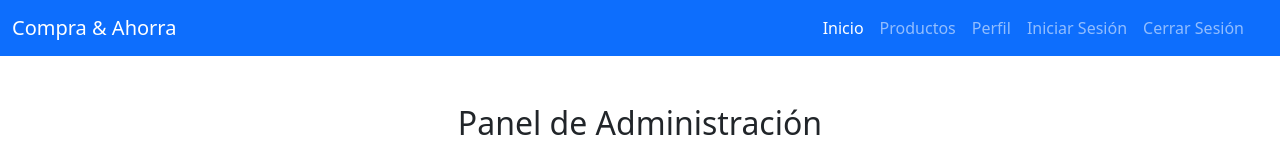
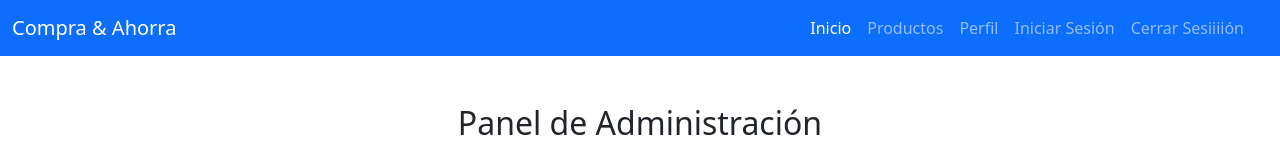
Before and after one commit to Franciscaam/comprayahorra, a website with bundled scripts: page admin.html in a window 1280 px wide. Shown: the top 160 px of the page. Built offline with nearby package versions, Linux system fonts and the light colour scheme; no server answers; some icons are missing.

Commit message:
Update admin.html

```diff
--- a/admin.html
+++ b/admin.html
@@ -22,7 +22,7 @@
                 <li class="nav-item"><a class="nav-link" href="perfil.html">Perfil</a></li>
                 <li class="nav-item admin-only d-none"><a class="nav-link" href="admin.html">Admin</a></li>
                 <li class="nav-item"><a class="nav-link" href="login.html">Iniciar Sesión</a></li>
-                <li class="nav-item"><a class="nav-link" href="#" id="logout">Cerrar Sesión</a></li>
+                <li class="nav-item"><a class="nav-link" href="#" id="logout">Cerrar Sesiiiión</a></li>
                 <li class="nav-item"><a class="nav-link" href="carrito.html"><i class="bi bi-cart"></i></a></li>
             </ul>
         </div>
```
